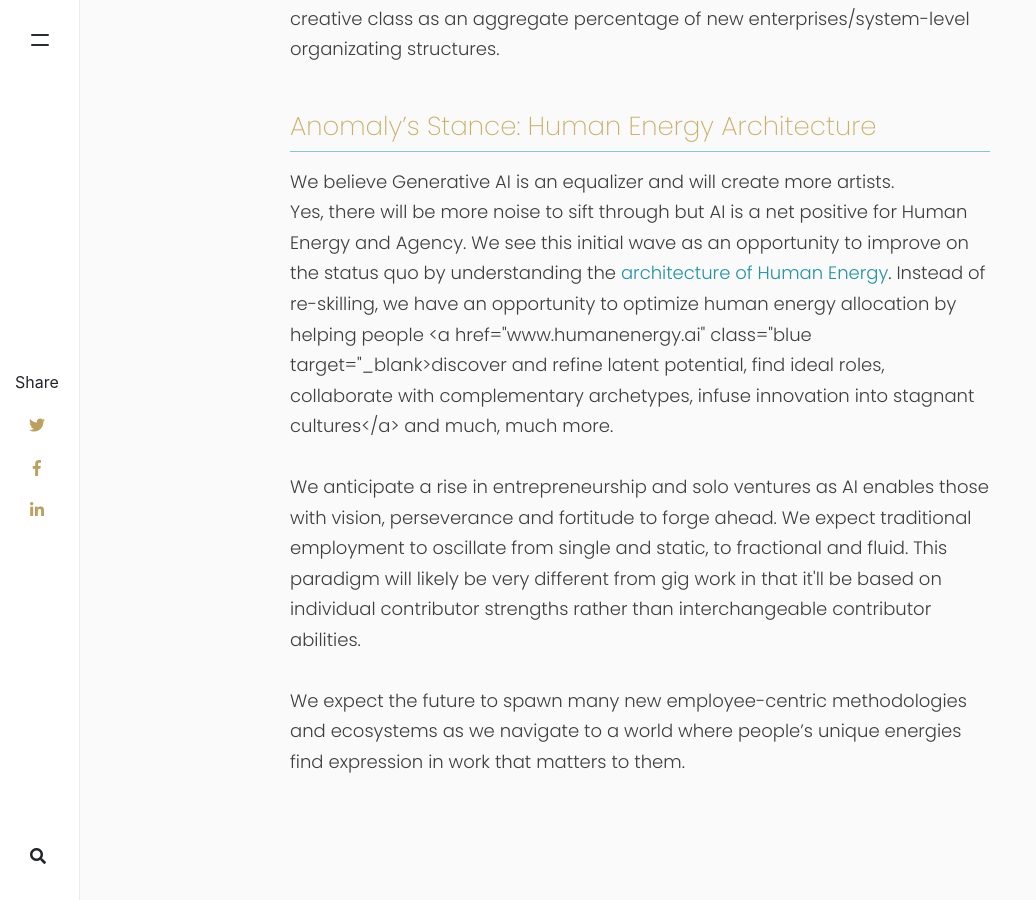
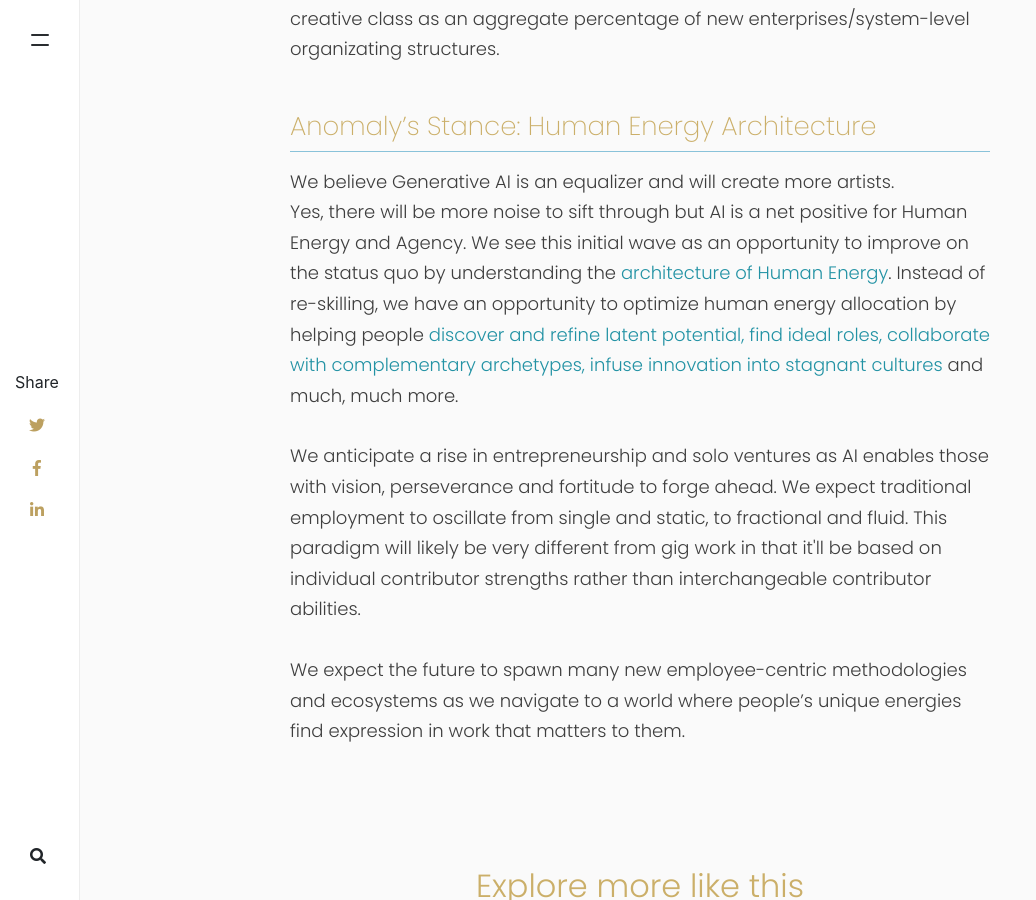
Before and after one commit to anomalyae/thinking, a Jekyll site: the page built from _posts/2025-05-18-Jobs-in-the-age-of-ai.md, in a window 1280 px wide and 900 px high, scrolled down 5007 px. Shown: the whole window, without its empty margins (0-1036 px from the left). Built offline with Jekyll 4.4.1, drawn with Linux system fonts in a browser that asks for light colours; nearby versions of some CDN libraries; comment, search, counter and statistics services are not loaded; a style sheet for code colours, icons or effects is not loaded.

Commit message:
Jobs AI Post fixed a tags

```diff
--- a/_posts/2025-05-18-Jobs-in-the-age-of-ai.md
+++ b/_posts/2025-05-18-Jobs-in-the-age-of-ai.md
@@ -91,5 +91,5 @@
 <h5 class="section-header">Anomaly’s Stance: Human Energy Architecture</h5>
 
 
-<p class="Nevermind"> We believe Generative AI is an equalizer and will create more artists.<br>Yes, there will be more noise to sift through but AI is a net positive for Human Energy and Agency. We see this initial wave as an opportunity to improve on the status quo by understanding the <a href="thinking.anomaly.ae/human-energy" class="blue" target="_blank">architecture of Human Energy</a>. Instead of re-skilling, we have an opportunity to optimize human energy allocation by helping people <a href="www.humanenergy.ai" class="blue target="_blank>discover and refine latent potential, find ideal roles, collaborate with complementary archetypes, infuse innovation into stagnant cultures</a> and much, much more. </p>
+<p class="Nevermind"> We believe Generative AI is an equalizer and will create more artists.<br>Yes, there will be more noise to sift through but AI is a net positive for Human Energy and Agency. We see this initial wave as an opportunity to improve on the status quo by understanding the <a href="thinking.anomaly.ae/human-energy" class="blue" target="_blank">architecture of Human Energy</a>. Instead of re-skilling, we have an opportunity to optimize human energy allocation by helping people <a href="www.humanenergy.ai" class="blue" target="_blank">discover and refine latent potential, find ideal roles, collaborate with complementary archetypes, infuse innovation into stagnant cultures</a> and much, much more. </p>
 <p> We anticipate a rise in entrepreneurship and solo ventures as AI enables those with vision, perseverance and fortitude to forge ahead. We expect traditional employment to oscillate from single and static, to fractional and fluid. This paradigm will likely be very different from gig work in that it'll be based on individual contributor strengths rather than interchangeable contributor abilities.</p> We expect the future to spawn many new employee-centric methodologies and ecosystems as we navigate to a world where people’s unique energies find expression in work that matters to them.
```
